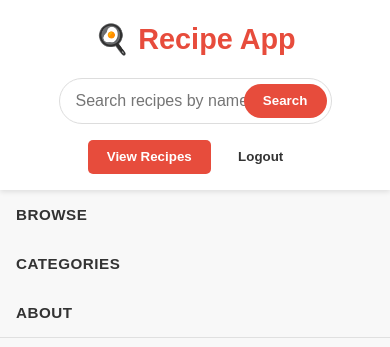
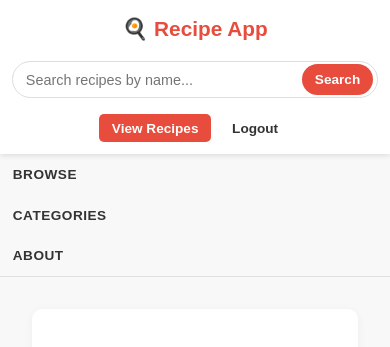
Before and after one commit to souravdas090300/recipe-app, a Django app: page /recipes/1/ in a window 390 px wide. Shown: the top 347 px of the page. Run offline with Django 5.2, Linux system fonts and the light colour scheme; a user stored in the database is signed in; data comes from the database, SQL or seed files in the repository.

Commit message:
Fix: Improve mobile responsiveness and search button layout
- Reorganized search form grid to 4 columns for better layout
- Moved search button below form fields for cleaner appearance
- Added comprehensive mobile breakpoints (768px and 480px)
- Improved mobile header layout and spacing
- Enhanced table responsiveness on mobile devices
- Fixed form button alignment and sizing

```diff
--- a/recipe_project/apps/recipe/templates/base.html
+++ b/recipe_project/apps/recipe/templates/base.html
@@ -301,11 +301,28 @@
             .nav-top {
                 flex-direction: column;
                 gap: 1rem;
+                padding: 1rem;
+            }
+
+            .logo {
+                font-size: 1.5rem;
             }
 
             .search-bar {
                 max-width: 100%;
                 margin: 0;
+                width: 100%;
+            }
+
+            .auth-buttons {
+                width: 100%;
+                justify-content: center;
+                flex-wrap: wrap;
+            }
+
+            .auth-buttons button {
+                padding: 0.5rem 1rem;
+                font-size: 0.9rem;
             }
 
             .main-nav-container {
@@ -338,6 +355,36 @@
 
             .footer-nav {
                 justify-content: center;
+            }
+        }
+
+        @media (max-width: 480px) {
+            .nav-top {
+                padding: 0.75rem;
+            }
+
+            .logo {
+                font-size: 1.3rem;
+            }
+
+            .search-bar input[type="text"] {
+                padding: 0.6rem 2.5rem 0.6rem 0.8rem;
+                font-size: 0.9rem;
+            }
+
+            .search-btn {
+                padding: 0.5rem 0.8rem;
+                font-size: 0.85rem;
+            }
+
+            .auth-buttons button {
+                padding: 0.4rem 0.8rem;
+                font-size: 0.85rem;
+            }
+
+            .nav-button {
+                padding: 0.8rem;
+                font-size: 0.85rem;
             }
         }
     </style>
```
Also changed, not shown: recipe_project/apps/recipe/templates/recipe/recipes_list.html (+59 -4 lines).
